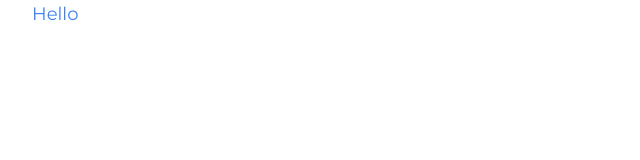
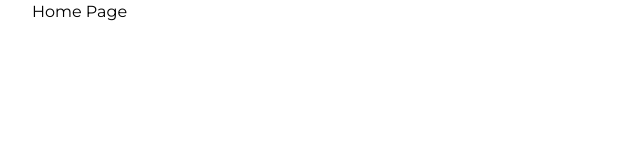
Before and after one commit to IT-joy/recipe-app, a Nuxt app: page / in a window 1280 px wide. Shown: the top 160 px of the page, without its empty margins (0-640 px from the left). Built offline with nearby package versions, Linux system fonts and the light colour scheme.

Commit message:
Add test page content

```diff
--- a/app/app.vue
+++ b/app/app.vue
@@ -1,5 +1,5 @@
 <template>
   <div class="font-Montserrat container">
-    <h1 class="text-lg text-blue-500">Hello</h1>
+    <NuxtPage />
   </div>
 </template>
--- /dev/null
+++ b/app/pages/index.vue
@@ -0,0 +1,6 @@
+<script setup lang="ts"></script>
+<template>
+  <div>
+    <h1>Home Page</h1>
+  </div>
+</template>
```
